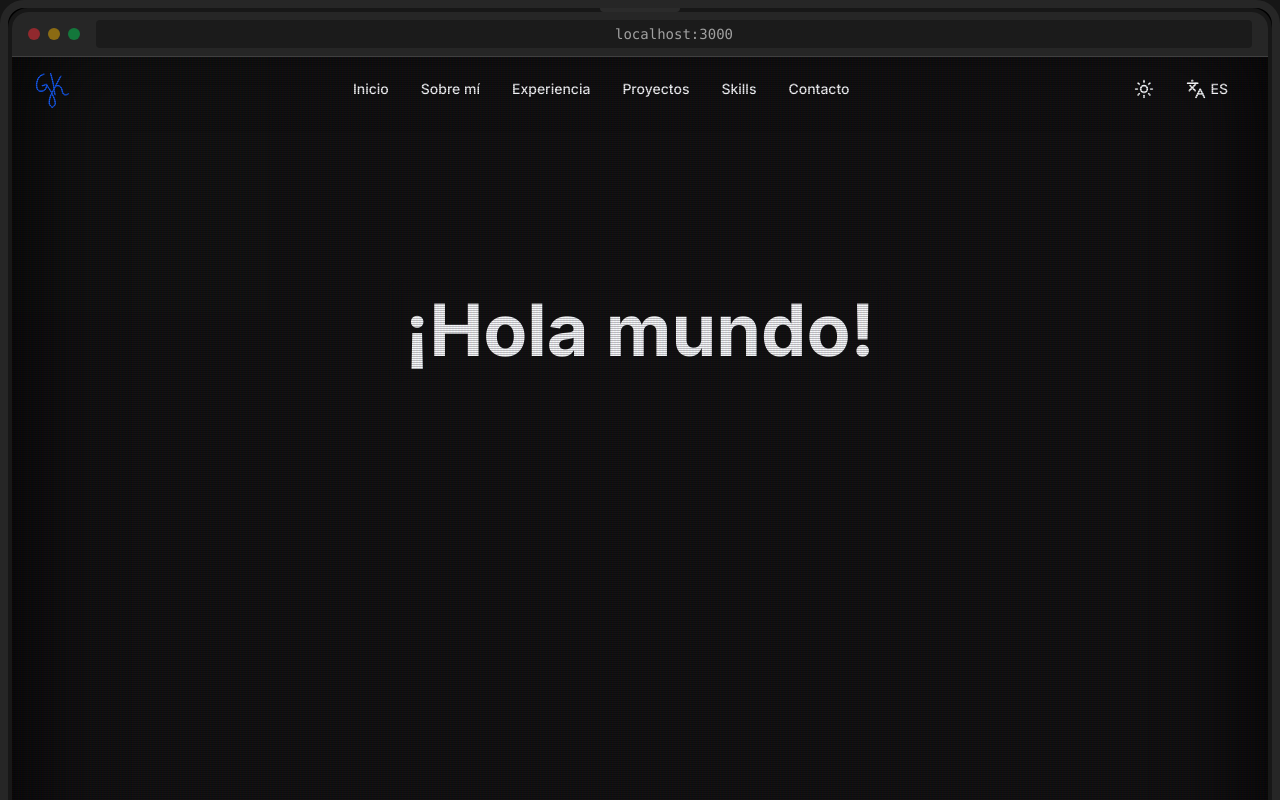
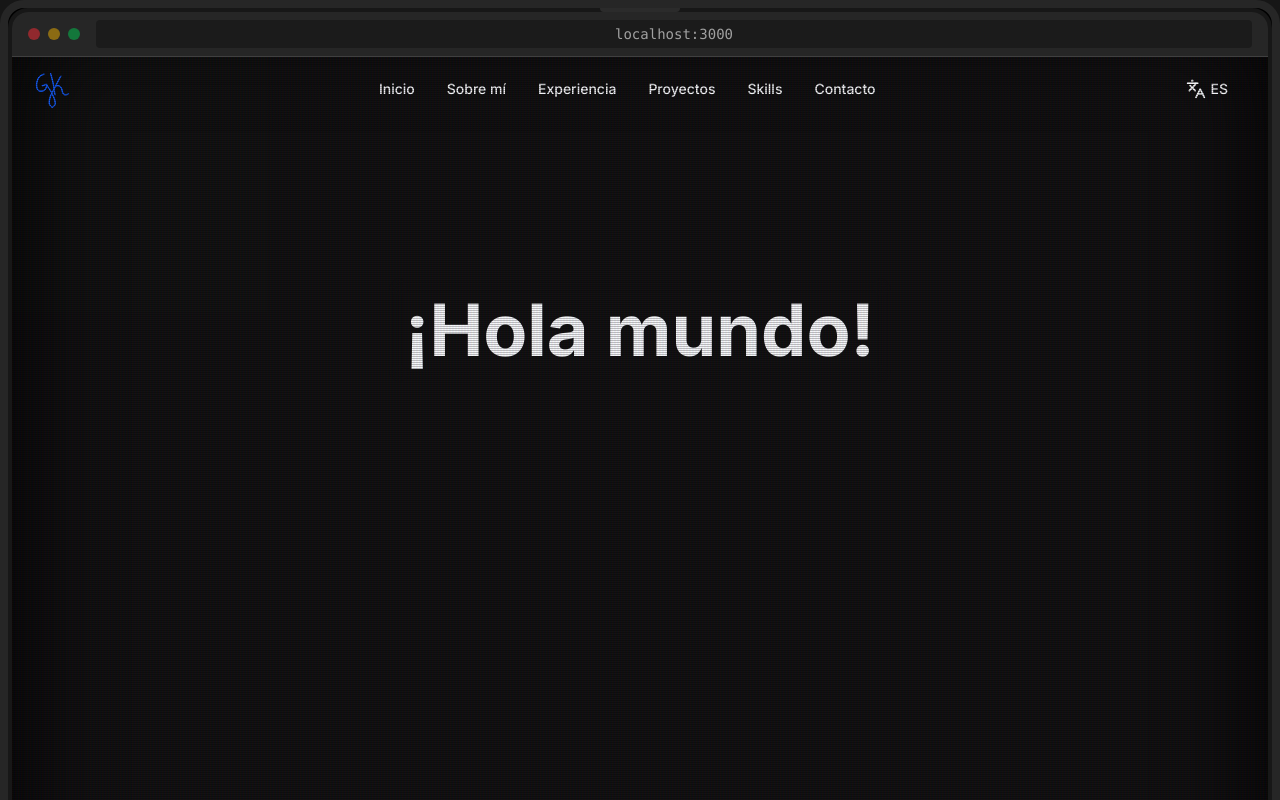
Before and after one commit to Ger06/portfolio, a Next.js app: page / in a window 1280 px wide. Shown: the top 800 px of the page. Built offline with nearby package versions, Linux system fonts and the light colour scheme.

Commit message:
fix: remove day mode

```diff
--- a/app/layout.tsx
+++ b/app/layout.tsx
@@ -40,7 +40,8 @@ export default function RootLayout({
           <ThemeProvider
             attribute="class"
             defaultTheme="dark"
-            enableSystem
+            forcedTheme="dark"
+            enableSystem={false}
             disableTransitionOnChange
           >
             <MonitorWrapper>
--- a/components/navbar.tsx
+++ b/components/navbar.tsx
@@ -3,8 +3,7 @@
 import { useState, useEffect } from "react";
 import Link from "next/link";
 import Image from "next/image";
-import { Moon, Sun, Menu, X, Languages } from "lucide-react";
-import { useTheme } from "./theme-provider";
+import { Menu, X, Languages } from "lucide-react";
 import { useLanguage } from "./language-provider";
 import { translations } from "@/lib/translations";
 import { cn } from "@/lib/utils";
@@ -23,7 +22,6 @@ const getNavItems = (t: any) => [
 export function Navbar() {
   const [isScrolled, setIsScrolled] = useState(false);
   const [isMobileMenuOpen, setIsMobileMenuOpen] = useState(false);
-  const { theme, setTheme } = useTheme();
   const { language, setLanguage } = useLanguage();
   const t = translations[language];
   const navItems = getNavItems(t);
@@ -36,10 +34,6 @@ export function Navbar() {
     window.addEventListener("scroll", handleScroll);
     return () => window.removeEventListener("scroll", handleScroll);
   }, []);
-
-  const toggleTheme = () => {
-    setTheme(theme === "dark" ? "light" : "dark");
-  };
 
   const toggleLanguage = () => {
     setLanguage(language === "es" ? "en" : "es");
@@ -75,22 +69,10 @@ export function Navbar() {
             ))}
           </div>
 
-          {/* Theme Toggle, Language Toggle & Mobile Menu Button */}
-          <div className="flex items-center space-x-2 md:space-x-4">
-            <button
-              onClick={toggleTheme}
-              className="p-2 rounded-lg hover:bg-accent transition-colors"
-              aria-label="Toggle theme"
-            >
-              {theme === "dark" ? (
-                <Sun className="h-5 w-5" />
-              ) : (
-                <Moon className="h-5 w-5" />
-              )}
-            </button>
-
-            <button
-              onClick={toggleLanguage}
+            {/* Language Toggle & Mobile Menu Button */}
+            <div className="flex items-center space-x-2 md:space-x-4">
+              <button
+                onClick={toggleLanguage}
               className="p-2 rounded-lg hover:bg-accent transition-colors flex items-center gap-1"
               aria-label="Toggle language"
             >
--- a/components/theme-provider.tsx
+++ b/components/theme-provider.tsx
@@ -10,6 +10,7 @@ type ThemeProviderProps = {
   enableSystem?: boolean;
   attribute?: string;
   disableTransitionOnChange?: boolean;
+  forcedTheme?: Theme;
 };
 
 type ThemeProviderState = {
```
